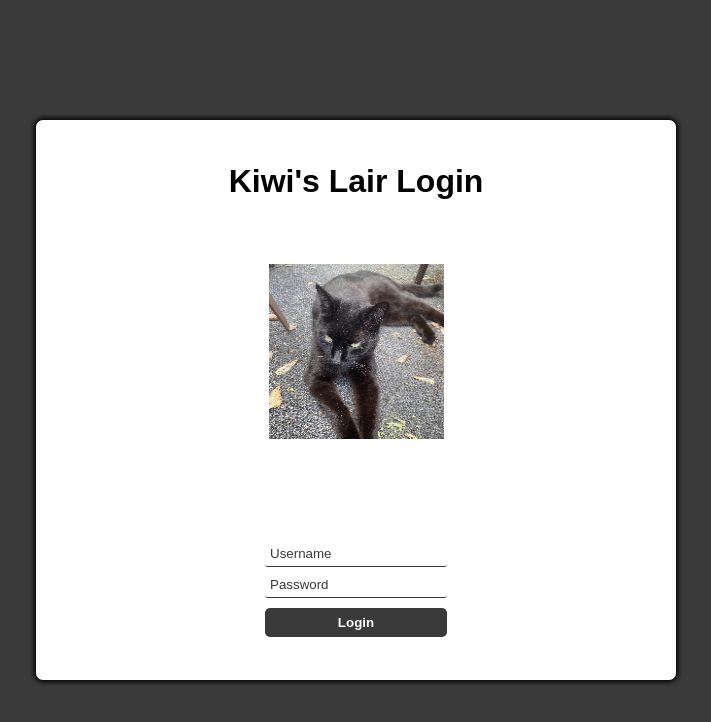
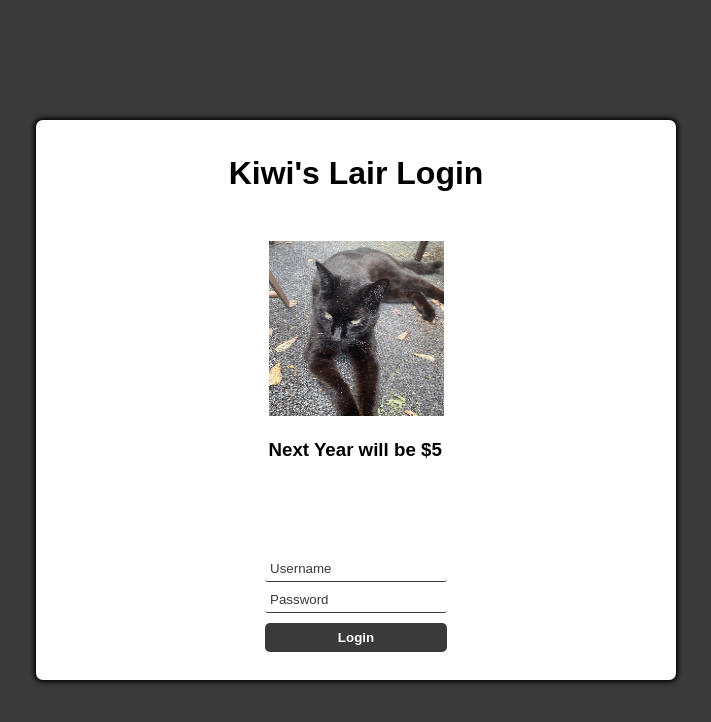
Before and after one commit to kiweeter123/kiweeter123.github.io, a plain HTML site: page login_page/login.html in a window 1280 px wide. Shown: the whole page, without its empty margins (284-995 px from the left). Drawn offline with Linux system fonts and the light colour scheme.

Commit message:
Update login.html

```diff
--- a/login_page/login.html
+++ b/login_page/login.html
@@ -14,6 +14,7 @@
     <h1 id="login-header">Kiwi's Lair Login</h1>
     <div class="kiwipic">
     <img src="https://kiweeter123.github.io/kiwipic.png" alt="Kiwi Picture" style="width:175px;height:175px;">
+      <h3>Next Year will be $5</h3>
     </div>
 
     <div id="login-error-msg-holder">
```
